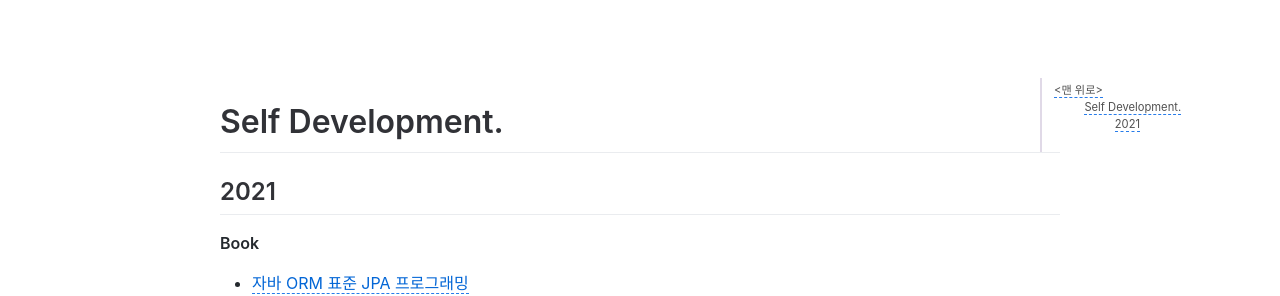
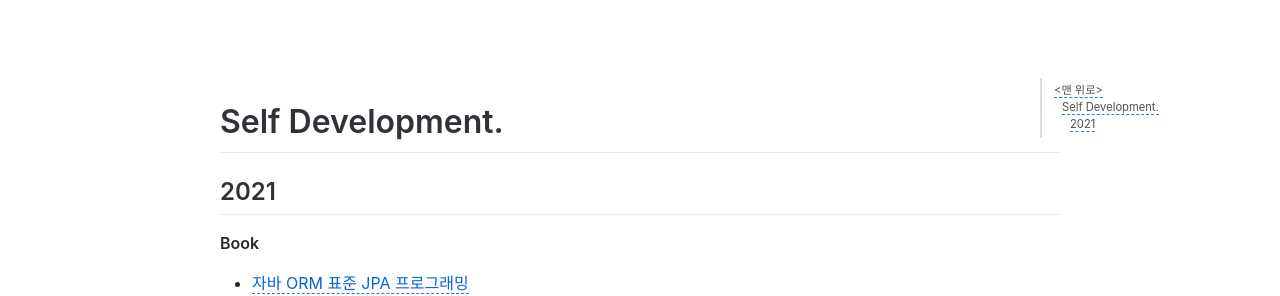
Before and after one commit to jihunparkme/jihunparkme.github.io, a Jekyll site: the page built from _posts/2019-01-01-Self-Development.md, in a window 1280 px wide. Shown: the part 578-874 px from the top of the page. Built offline with Jekyll 4.4.1, drawn with Linux system fonts in a browser that asks for light colours; comment, search, counter and statistics services are not loaded.

Commit message:
add toc active and ul style

```diff
--- a/assets/css/main.css
+++ b/assets/css/main.css
@@ -93,6 +93,22 @@
 article.post-content .toc a:hover {
     color: #9075aa;
 }
+
+article.post-content .toc a.toc-active {
+    font-weight: bold;
+    transition: all 0.125s ease-in 0s;
+    font-size: 0.75rem;
+    color: #9075aa;
+  }
+
+ article.post-content .toc ul {
+    list-style-type: none;
+    margin-bottom: 0.1rem;
+    padding-left: 0rem;
+    li {
+      padding-left: .5rem;
+    }
+  }
 
 article.post-content strong {
   font-weight: inherit;
@@ -1015,22 +1031,6 @@
 
   display: none;
 
-  a.toc-active {
-    font-weight: bold;
-    transition: all 0.125s ease-in 0s;
-    font-size: 0.75rem;
-    color: #9075aa;
-  }
-
-  ul {
-    list-style-type: none;
-    margin-bottom: 0.1rem;
-    padding-left: 0rem;
-    li {
-      padding-left: .5rem;
-    }
-  }
-
   /*a:link { color:black; }
   a:visited { color:black; }
   a:hover { color:#000080; }
```
